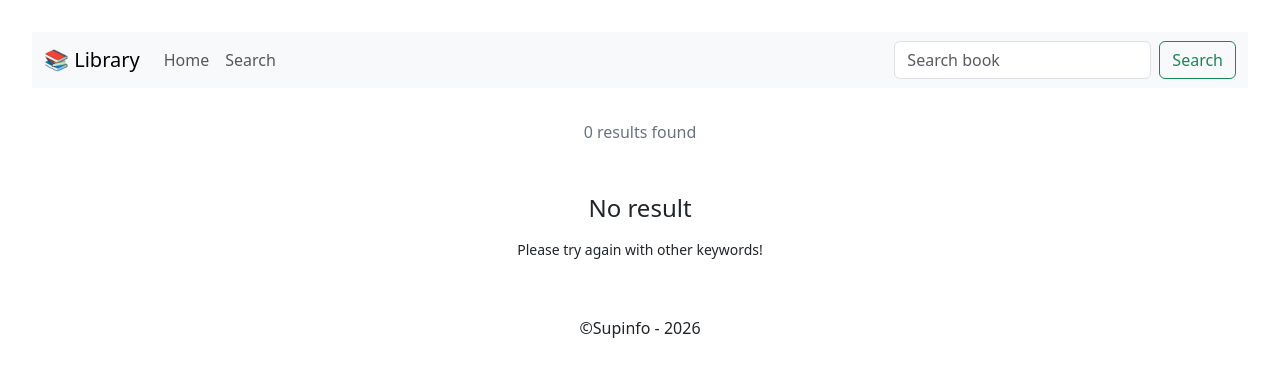
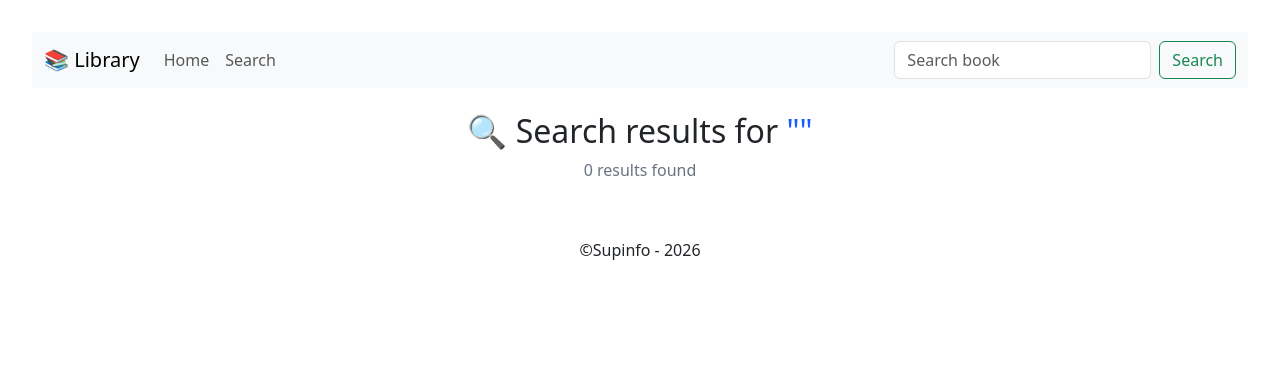
Before and after one commit to hyunahparc/library-react-mini-project, a React (Vite) app: page /search in a window 1280 px wide. Shown: the top 376 px of the page. Built offline with nearby package versions, Linux system fonts and the light colour scheme.

Commit message:
fix: revert search result page to full search instead of title-only

```diff
--- a/src/pages/Search/Search.tsx
+++ b/src/pages/Search/Search.tsx
@@ -1,26 +1,20 @@
 import { useQuery } from "@tanstack/react-query";
 import { useNavigate, useSearchParams } from "react-router-dom";
-import { useEffect, useState, type SyntheticEvent } from "react";
 
 // Function to fetch search results from Open Library API
 const fetchSearchResults = async (
-    params: Record<string, string>,
+    q: string,
     page: number,
     limit: number
 ) => {
-    const queryParams = new URLSearchParams();
-
-    Object.entries(params).forEach(([key, value]) => {
-        if (value.trim()) {
-        queryParams.append(key, value);
-        }
+    const params = new URLSearchParams({
+        q,
+        limit: limit.toString(),
+        offset: ((page - 1) * limit).toString(),
     });
 
-    queryParams.append("limit", limit.toString());
-    queryParams.append("offset", ((page - 1) * limit).toString());
-
     const response = await fetch(
-        `https://openlibrary.org/search.json?${queryParams.toString()}`
+        `https://openlibrary.org/search.json?${params.toString()}`
     );
 
     if (!response.ok) {
@@ -33,98 +27,38 @@ const fetchSearchResults = async (
 export const SearchPage = () => {
 
     const navigate = useNavigate();
+    const [searchParams] = useSearchParams();
 
-    const [searchParams] = useSearchParams();
+    const q = searchParams.get("q") || "";
     // bring page number from url
     const page = Number(searchParams.get("page") || 1);
-    const [limit] = useState(18);
-
-    useEffect(() => {
-        const hasParams = Array.from(searchParams.keys()).length > 0;
-
-        if (hasParams) {
-            setSubmittedFilters({
-            title: searchParams.get("title") || "",
-            author: searchParams.get("author") || "",
-            first_publish_year: searchParams.get("first_publish_year") || "",
-            subject: searchParams.get("subject") || "",
-            });
-        } else {
-            setSubmittedFilters(null);
-    }
-    }, [searchParams]);
-
-    const [filters, setFilters] = useState({
-        title: searchParams.get("title") || "",
-        author: searchParams.get("author") || "",
-        first_publish_year: searchParams.get("first_publish_year") || "",
-        subject: searchParams.get("subject") || "",
-    });
-
-    const [submittedFilters, setSubmittedFilters] = useState<Record<string, string> | null>(null);
+    const limit = 18;
 
     const { data, isLoading, error } = useQuery({
-        queryKey: ['searchResults', submittedFilters, page],
-        queryFn: () => fetchSearchResults(submittedFilters!, page, limit),
-        enabled: !!submittedFilters, // Only run query when filters are submitted
+        queryKey: ['searchResults', q, page],
+        queryFn: () => fetchSearchResults(q, page, limit),
+        enabled: !!q,
     });
 
     const books = data?.docs || [];
-
-    const handleChange = (e: React.ChangeEvent<HTMLInputElement>) => {
-        setFilters({ ...filters, [e.target.name]: e.target.value });
-    };
-
-    // push search button
-    const handleSubmit = (e: SyntheticEvent) => {
-        e.preventDefault();
-
-        const queryParams = new URLSearchParams();
-
-        Object.entries(filters).forEach(([key, value]) => {
-            if (value.trim()) {
-                queryParams.append(key, value);
-        }
-        });
-
-        queryParams.set("page", "1");
-
-        navigate(`/search?${queryParams.toString()}`);
-        setSubmittedFilters({...filters});
-    };
-
-    const goToPage = (nextPage: number) => {
-        const queryParams = new URLSearchParams(searchParams);
-        queryParams.set("page", nextPage.toString());
-
-        navigate(`/search?${queryParams.toString()}`);
-    };
-
     // pagination
     const total = data?.numFound || 0;
     const totalPages = Math.ceil(total / limit);
-
     const pageWindow = 5;
-    const startPage =
-    Math.floor((page - 1) / pageWindow) * pageWindow + 1;
+    const startPage = Math.floor((page - 1) / pageWindow) * pageWindow + 1;
     const endPage = Math.min(startPage + pageWindow - 1, totalPages);
 
+    const goToPage = (p: number) => {
+        navigate(`/search?q=${encodeURIComponent(q)}&page=${p}`);
+    };
 
     return (
         <div className="max-w-6xl mx-auto px-4 py-6">
         <h2 className="text-2xl font-semibold mb-2">
-            {/* 🔍 Search results for <span className="text-blue-600">"{title}"</span> */}
+            🔍 Search results for <span className="text-blue-600">"{q}"</span>
         </h2>
 
         <p className="text-gray-500">{total} results found</p>
-
-        {/* no result message */}
-        {!isLoading && total === 0 && (
-            <div className="mt-12 text-center text-black-500">
-            <p className="text-2xl font-medium">No result</p>
-            <p className="mt-2 text-sm">Please try again with other keywords!</p>
-            </div>
-        )}
 
         {/* card list */}
         <ul
```
